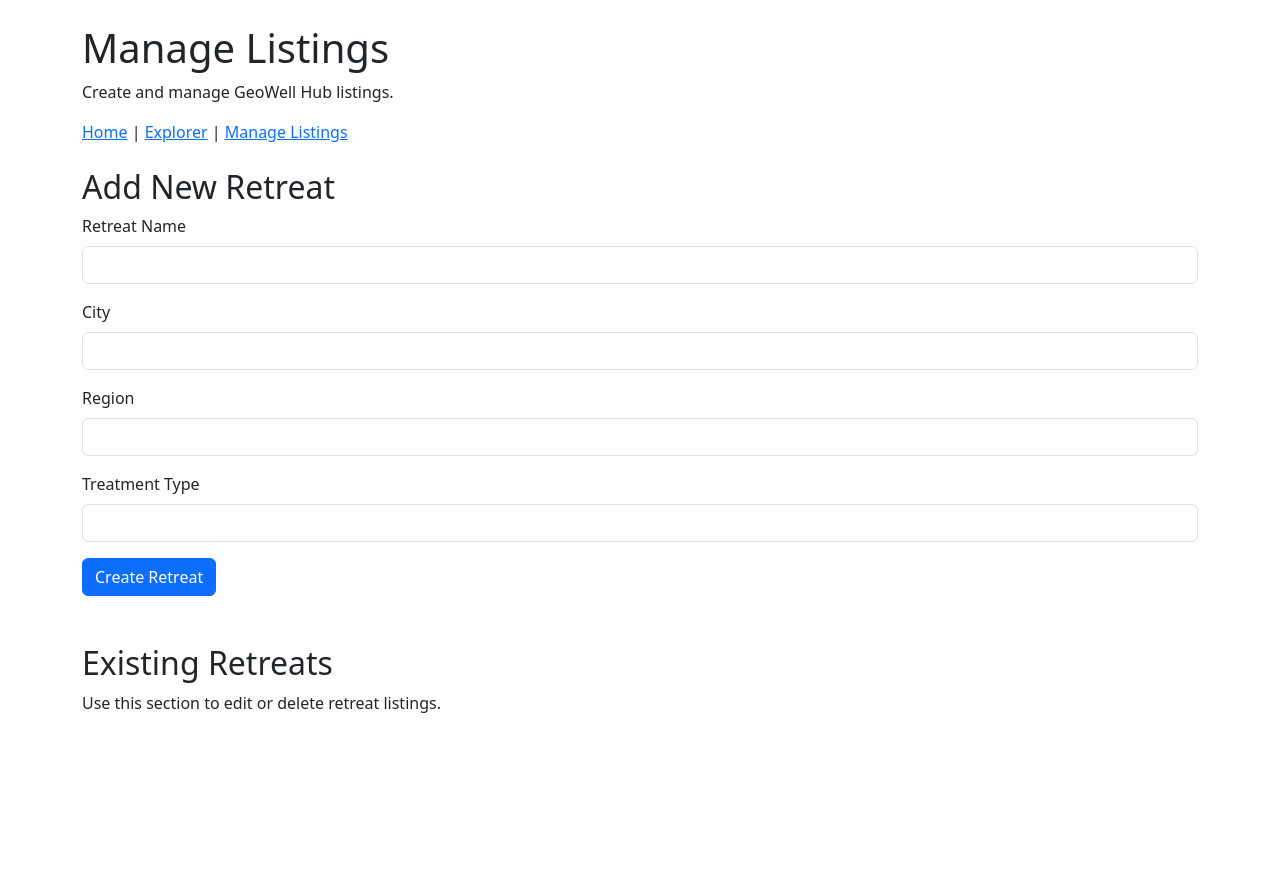
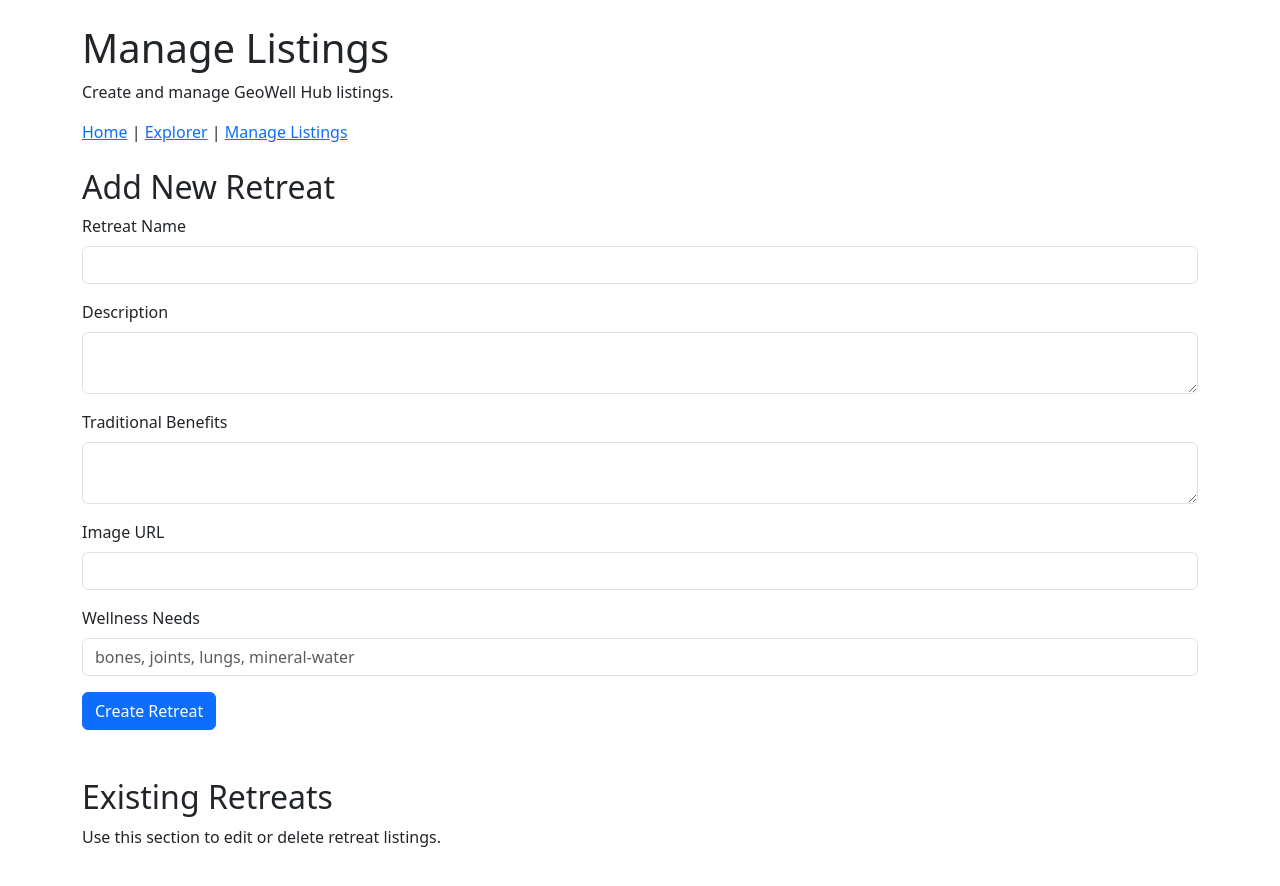
Before and after one commit to ShorenaK/GeoWellHub, a website with bundled scripts: page frontend/manage.html in a window 1280 px wide. Before the commit the page ends 800 px from the top, so only its background shows below. Built offline with nearby package versions, Linux system fonts and the light colour scheme; no server answers.

```diff
--- a/frontend/manage.html
+++ b/frontend/manage.html
@@ -37,18 +37,28 @@
             </div>
 
          <div class="mb-3">
-              <label for="retreat-city" class="form-label">City</label>
-              <input type="text" id="retreat-city" class="form-control" required />
+  <label for="retreat-description" class="form-label">Description</label>
+  <textarea id="retreat-description" class="form-control"></textarea>
 </div>
 
 <div class="mb-3">
-              <label for="retreat-region" class="form-label">Region</label>
-              <input type="text" id="retreat-region" class="form-control" required />
+  <label for="retreat-benefits" class="form-label">Traditional Benefits</label>
+  <textarea id="retreat-benefits" class="form-control"></textarea>
 </div>
 
 <div class="mb-3">
-              <label for="retreat-treatment" class="form-label">Treatment Type</label>
-              <input type="text" id="retreat-treatment" class="form-control" required />
+  <label for="retreat-image" class="form-label">Image URL</label>
+  <input type="url" id="retreat-image" class="form-control" />
+</div>
+
+<div class="mb-3">
+  <label for="retreat-wellness-needs" class="form-label">Wellness Needs</label>
+  <input
+    type="text"
+    id="retreat-wellness-needs"
+    class="form-control"
+    placeholder="bones, joints, lungs, mineral-water"
+  />
 </div>
 
             <button type="submit" class="btn btn-primary">Create Retreat</button>
```
Lines whose indentation alone changed are shown as unchanged.
